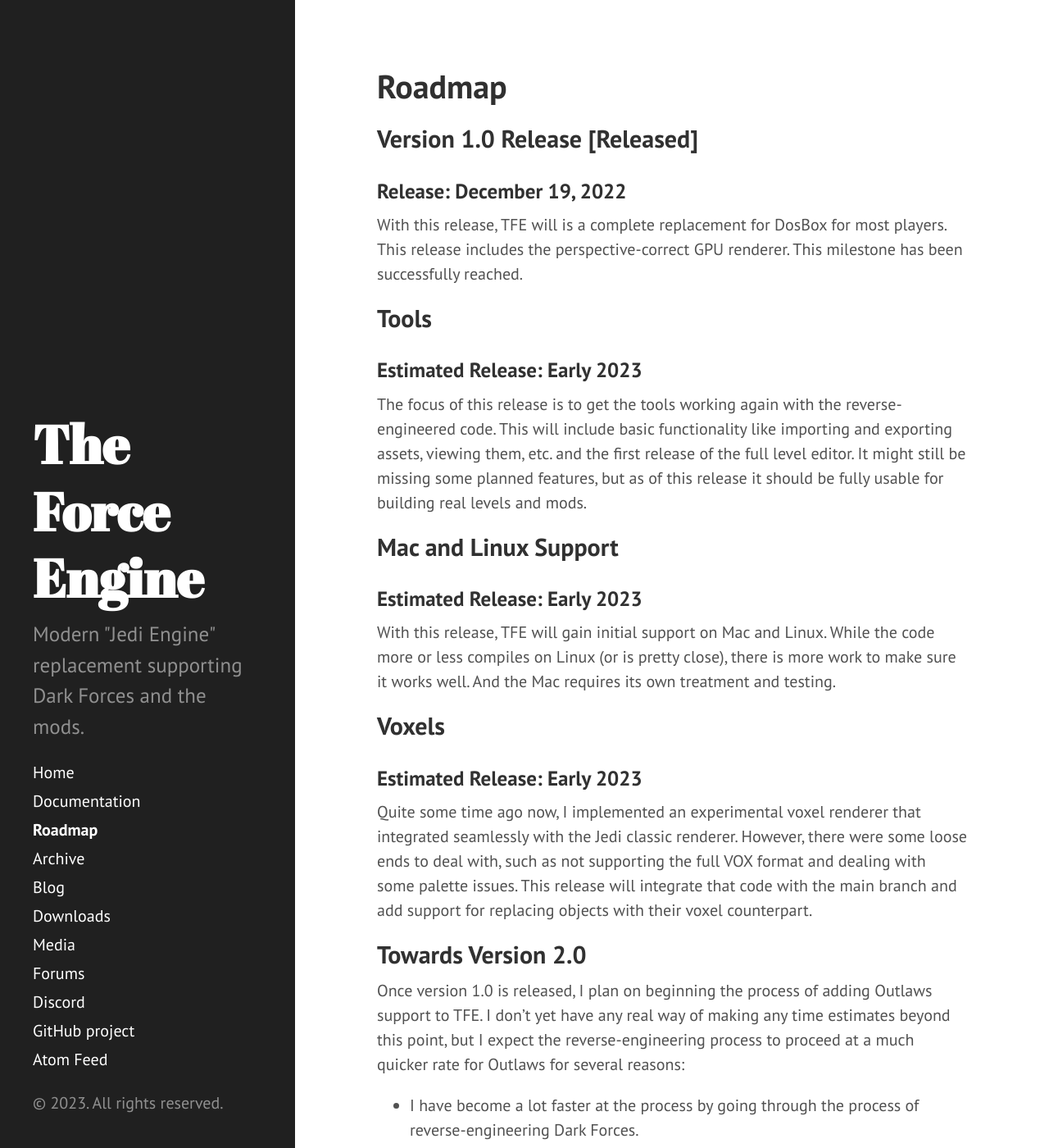
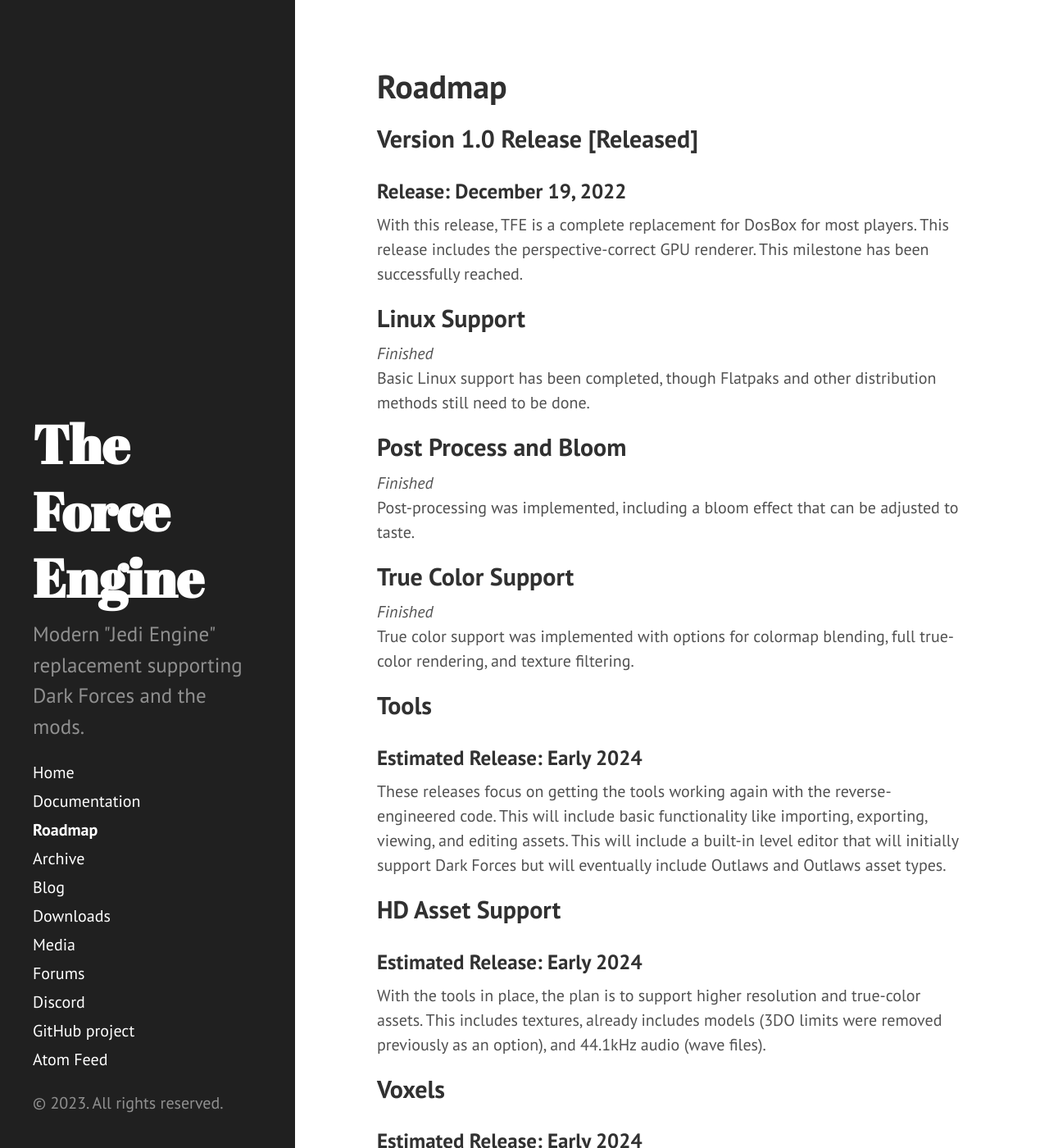
Before and after one commit to TheForceEngine/TheForceEngine.github.io, a Jekyll site: the page built from Roadmap.md, in a window 1280 px wide and 1400 px high. Shown: the whole window at 82% size. Built offline with Jekyll 4.4.1, drawn with Linux system fonts in a browser that asks for light colours; some of the changed text lies outside the part shown.

Commit message:
Update Roadmap.md

```diff
--- a/Roadmap.md
+++ b/Roadmap.md
@@ -5,23 +5,36 @@
 
 ## Version 1.0 Release [Released]
 ### Release: December 19, 2022
-With this release, TFE will is a complete replacement for DosBox for most players. This release includes the perspective-correct GPU renderer. This milestone has been successfully reached.
+With this release, TFE is a complete replacement for DosBox for most players. This release includes the perspective-correct GPU renderer. This milestone has been successfully reached.
+
+## Linux Support
+*Finished*<br>
+Basic Linux support has been completed, though Flatpaks and other distribution methods still need to be done.
+
+## Post Process and Bloom
+*Finished*<br>
+Post-processing was implemented, including a bloom effect that can be adjusted to taste.
+
+## True Color Support
+*Finished*<br>
+True color support was implemented with options for colormap blending, full true-color rendering, and texture filtering.
 
 ## Tools
-### Estimated Release: Early 2023
-The focus of this release is to get the tools working again with the reverse-engineered code. This will include basic functionality like importing and exporting assets, viewing them, etc. and the first release of the full level editor. It might still be missing some planned features, but as of this release it should be fully usable for building real levels and mods.
+### Estimated Release: Early 2024
+These releases focus on getting the tools working again with the reverse-engineered code. This will include basic functionality like importing, exporting, viewing, and editing assets. This will include a built-in level editor that will initially support Dark Forces but will eventually include Outlaws and Outlaws asset types.
 
-## Mac and Linux Support
-### Estimated Release: Early 2023
-With this release, TFE will gain initial support on Mac and Linux. While the code more or less compiles on Linux (or is pretty close), there is more work to make sure it works well. And the Mac requires its own treatment and testing.
+## HD Asset Support
+### Estimated Release: Early 2024
+With the tools in place, the plan is to support higher resolution and true-color assets. This includes textures, already includes models (3DO limits were removed previously as an option), and 44.1kHz audio (wave files).
 
 ## Voxels
-### Estimated Release: Early 2023
+### Estimated Release: Early 2024
 Quite some time ago now, I implemented an experimental voxel renderer that integrated seamlessly with the Jedi classic renderer. However, there were some loose ends to deal with, such as not supporting the full VOX format and dealing with some palette issues. This release will integrate that code with the main branch and add support for replacing objects with their voxel counterpart.
 
+## Dynamic Lighting
+### Estimated Release: Early 2024
+Dynamic light was implemented in a branch along with true color rendering. But it needs to be cleaned up and some tweaks need to be made for release. This will include shadows, the ability to attach lights to objects/frames, and shadows.
+
 ## Towards Version 2.0
-Once version 1.0 is released, I plan on beginning the process of adding Outlaws support to TFE. I don’t yet have any real way of making any time estimates beyond this point, but I expect the reverse-engineering process to proceed at a much quicker rate for Outlaws for several reasons:
-
-* I have become a lot faster at the process by going through the process of reverse-engineering Dark Forces.
-* Outlaws was built from the Dark Forces code base, and shares the same engine. This means a lot of the structures will be the same or substaintally similar.
-* I have a better sense of how to organize the process and reduce re-work and refactoring time.
+### Estimated Release: Late 2024
+Outlaws support has already begun on the back end and I have a pretty clear understanding of the renderer and other aspects of the game. Once the level editor supports Dark Forces and is useable, I plan on adding support for Outlaws assets and Outlaws levels. From there, I will start implementing proper support with iterative releases throughout the year.
```
